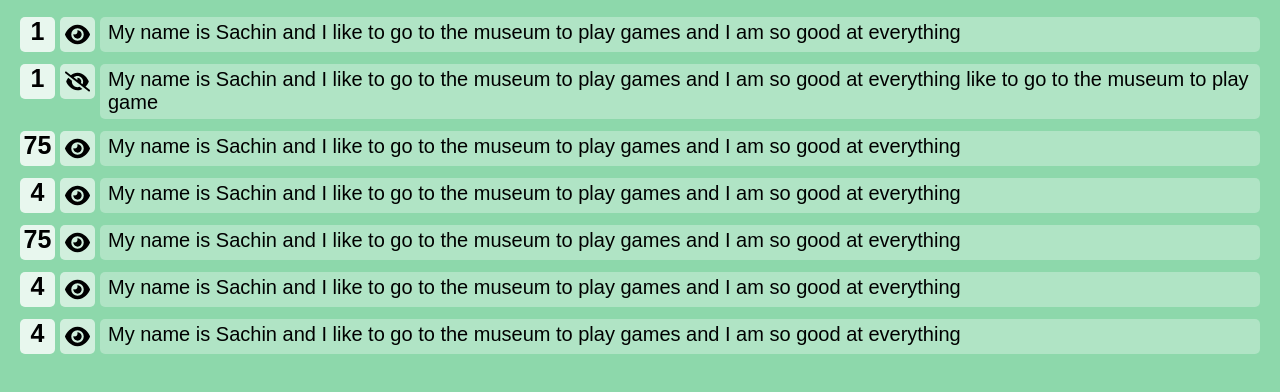
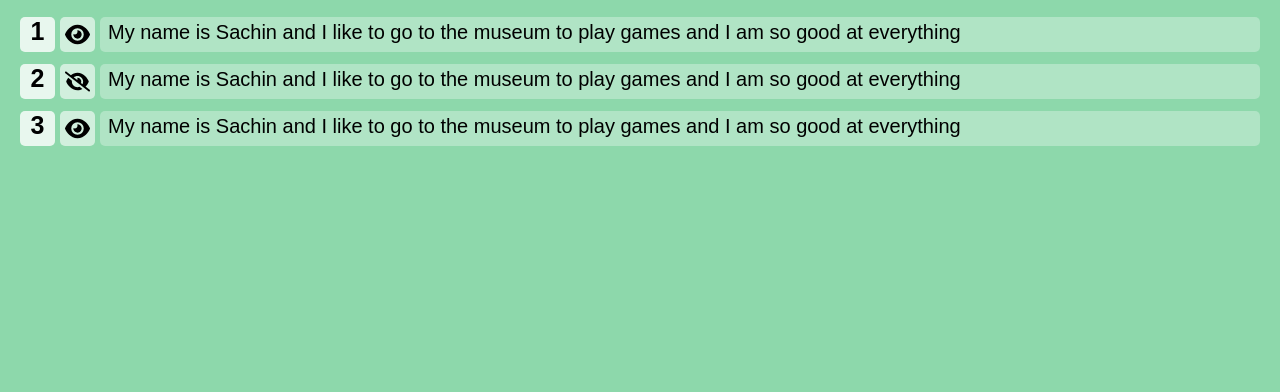
Before and after one commit to SachinVedGupta/chromeExtension, a plain HTML site: page index.html in a window 1280 px wide. Shown: the part 68-460 px from the top of the page. Drawn offline with Linux system fonts and the light colour scheme; a web font is replaced by a local one.

Commit message:
buttons work to hide/unhide

```diff
--- a/index.html
+++ b/index.html
@@ -13,32 +13,6 @@
 <body id="root">
   <h1>CeeP</h1>
 
-  <div id="thin-el">
-    <button id="num">
-      <h2>1</h2>
-    </button>
-    <button id="hide">
-      <svg xmlns="http://www.w3.org/2000/svg" viewBox="0 0 576 512"><!--!Font Awesome Free 6.5.2 by @fontawesome - https://fontawesome.com License - https://fontawesome.com/license/free Copyright 2024 Fonticons, Inc.--><path d="M288 32c-80.8 0-145.5 36.8-192.6 80.6C48.6 156 17.3 208 2.5 243.7c-3.3 7.9-3.3 16.7 0 24.6C17.3 304 48.6 356 95.4 399.4C142.5 443.2 207.2 480 288 480s145.5-36.8 192.6-80.6c46.8-43.5 78.1-95.4 93-131.1c3.3-7.9 3.3-16.7 0-24.6c-14.9-35.7-46.2-87.7-93-131.1C433.5 68.8 368.8 32 288 32zM144 256a144 144 0 1 1 288 0 144 144 0 1 1 -288 0zm144-64c0 35.3-28.7 64-64 64c-7.1 0-13.9-1.2-20.3-3.3c-5.5-1.8-11.9 1.6-11.7 7.4c.3 6.9 1.3 13.8 3.2 20.7c13.7 51.2 66.4 81.6 117.6 67.9s81.6-66.4 67.9-117.6c-11.1-41.5-47.8-69.4-88.6-71.1c-5.8-.2-9.2 6.1-7.4 11.7c2.1 6.4 3.3 13.2 3.3 20.3z"/></svg>
-    </button>
-    <div id="text-short">
-      <p id="p-short">My name is Sachin and I like to go to the museum to play games and I am so good at everything </p>
-    </div>
-  </div>
-
-
-
-  <div id="thin-el">
-    <button id="num">
-      <h2>1</h2>
-    </button>
-    <button id="hide">
-      <svg xmlns="http://www.w3.org/2000/svg" viewBox="0 0 640 512"><!--!Font Awesome Free 6.5.2 by @fontawesome - https://fontawesome.com License - https://fontawesome.com/license/free Copyright 2024 Fonticons, Inc.--><path d="M38.8 5.1C28.4-3.1 13.3-1.2 5.1 9.2S-1.2 34.7 9.2 42.9l592 464c10.4 8.2 25.5 6.3 33.7-4.1s6.3-25.5-4.1-33.7L525.6 386.7c39.6-40.6 66.4-86.1 79.9-118.4c3.3-7.9 3.3-16.7 0-24.6c-14.9-35.7-46.2-87.7-93-131.1C465.5 68.8 400.8 32 320 32c-68.2 0-125 26.3-169.3 60.8L38.8 5.1zM223.1 149.5C248.6 126.2 282.7 112 320 112c79.5 0 144 64.5 144 144c0 24.9-6.3 48.3-17.4 68.7L408 294.5c8.4-19.3 10.6-41.4 4.8-63.3c-11.1-41.5-47.8-69.4-88.6-71.1c-5.8-.2-9.2 6.1-7.4 11.7c2.1 6.4 3.3 13.2 3.3 20.3c0 10.2-2.4 19.8-6.6 28.3l-90.3-70.8zM373 389.9c-16.4 6.5-34.3 10.1-53 10.1c-79.5 0-144-64.5-144-144c0-6.9 .5-13.6 1.4-20.2L83.1 161.5C60.3 191.2 44 220.8 34.5 243.7c-3.3 7.9-3.3 16.7 0 24.6c14.9 35.7 46.2 87.7 93 131.1C174.5 443.2 239.2 480 320 480c47.8 0 89.9-12.9 126.2-32.5L373 389.9z"/></svg>
-    </button>
-    <div id="text-long">
-      <p id="p-long">My name is Sachin and I like to go to the museum to play games and I am so good at everything like to go to the museum to play game</p>
-    </div>
-  </div>
-
 
   <script src="script.js"></script>
 </body>
--- a/script.js
+++ b/script.js
@@ -1,36 +1,59 @@
 const page = document.getElementById("root")
 
-function renderABox(number, isHidden, theText) {
+console.log("st")
+
+function renderABox(number, isHidden, theText, uuid) {
 
   let textId = `text-long`
   let pId = `p-long`
+  let theSvg = `<svg xmlns="http://www.w3.org/2000/svg" viewBox="0 0 640 512"><!--!Font Awesome Free 6.5.2 by @fontawesome - https://fontawesome.com License - https://fontawesome.com/license/free Copyright 2024 Fonticons, Inc.--><path d="M38.8 5.1C28.4-3.1 13.3-1.2 5.1 9.2S-1.2 34.7 9.2 42.9l592 464c10.4 8.2 25.5 6.3 33.7-4.1s6.3-25.5-4.1-33.7L525.6 386.7c39.6-40.6 66.4-86.1 79.9-118.4c3.3-7.9 3.3-16.7 0-24.6c-14.9-35.7-46.2-87.7-93-131.1C465.5 68.8 400.8 32 320 32c-68.2 0-125 26.3-169.3 60.8L38.8 5.1zM223.1 149.5C248.6 126.2 282.7 112 320 112c79.5 0 144 64.5 144 144c0 24.9-6.3 48.3-17.4 68.7L408 294.5c8.4-19.3 10.6-41.4 4.8-63.3c-11.1-41.5-47.8-69.4-88.6-71.1c-5.8-.2-9.2 6.1-7.4 11.7c2.1 6.4 3.3 13.2 3.3 20.3c0 10.2-2.4 19.8-6.6 28.3l-90.3-70.8zM373 389.9c-16.4 6.5-34.3 10.1-53 10.1c-79.5 0-144-64.5-144-144c0-6.9 .5-13.6 1.4-20.2L83.1 161.5C60.3 191.2 44 220.8 34.5 243.7c-3.3 7.9-3.3 16.7 0 24.6c14.9 35.7 46.2 87.7 93 131.1C174.5 443.2 239.2 480 320 480c47.8 0 89.9-12.9 126.2-32.5L373 389.9z"/></svg>`
 
   if (isHidden) {
     textId = `text-short`
     pId = `p-short`
+    theSvg = `<svg xmlns="http://www.w3.org/2000/svg" viewBox="0 0 576 512"><!--!Font Awesome Free 6.5.2 by @fontawesome - https://fontawesome.com License - https://fontawesome.com/license/free Copyright 2024 Fonticons, Inc.--><path d="M288 32c-80.8 0-145.5 36.8-192.6 80.6C48.6 156 17.3 208 2.5 243.7c-3.3 7.9-3.3 16.7 0 24.6C17.3 304 48.6 356 95.4 399.4C142.5 443.2 207.2 480 288 480s145.5-36.8 192.6-80.6c46.8-43.5 78.1-95.4 93-131.1c3.3-7.9 3.3-16.7 0-24.6c-14.9-35.7-46.2-87.7-93-131.1C433.5 68.8 368.8 32 288 32zM144 256a144 144 0 1 1 288 0 144 144 0 1 1 -288 0zm144-64c0 35.3-28.7 64-64 64c-7.1 0-13.9-1.2-20.3-3.3c-5.5-1.8-11.9 1.6-11.7 7.4c.3 6.9 1.3 13.8 3.2 20.7c13.7 51.2 66.4 81.6 117.6 67.9s81.6-66.4 67.9-117.6c-11.1-41.5-47.8-69.4-88.6-71.1c-5.8-.2-9.2 6.1-7.4 11.7c2.1 6.4 3.3 13.2 3.3 20.3z"/></svg>`
   }
 
   const htmlCode = `
-    <div id="thin-el">
-      <button id="num">
+    <div class="thin-el">
+      <button class="num">
         <h2>${number}</h2>
       </button>
-      <button id="hide">
-        <svg xmlns="http://www.w3.org/2000/svg" viewBox="0 0 576 512"><!--!Font Awesome Free 6.5.2 by @fontawesome - https://fontawesome.com License - https://fontawesome.com/license/free Copyright 2024 Fonticons, Inc.--><path d="M288 32c-80.8 0-145.5 36.8-192.6 80.6C48.6 156 17.3 208 2.5 243.7c-3.3 7.9-3.3 16.7 0 24.6C17.3 304 48.6 356 95.4 399.4C142.5 443.2 207.2 480 288 480s145.5-36.8 192.6-80.6c46.8-43.5 78.1-95.4 93-131.1c3.3-7.9 3.3-16.7 0-24.6c-14.9-35.7-46.2-87.7-93-131.1C433.5 68.8 368.8 32 288 32zM144 256a144 144 0 1 1 288 0 144 144 0 1 1 -288 0zm144-64c0 35.3-28.7 64-64 64c-7.1 0-13.9-1.2-20.3-3.3c-5.5-1.8-11.9 1.6-11.7 7.4c.3 6.9 1.3 13.8 3.2 20.7c13.7 51.2 66.4 81.6 117.6 67.9s81.6-66.4 67.9-117.6c-11.1-41.5-47.8-69.4-88.6-71.1c-5.8-.2-9.2 6.1-7.4 11.7c2.1 6.4 3.3 13.2 3.3 20.3z"/></svg>
-      </button>
-      <div id=${textId}>
-        <p id=${pId}>${theText}</p>
+      <button class="hide" id="to-put-svg-${uuid}">${theSvg}</button>
+      <div id="text-${uuid}" class=${textId}>
+        <p id="p-${uuid}" class=${pId}>${theText}</p>
       </div>
     </div>
   `
 
-  page.innerHTML += htmlCode
+  let newElement = document.createElement("div")
+  newElement.innerHTML = htmlCode
+  page.appendChild(newElement);
+
+  let bu = document.getElementById(`to-put-svg-${uuid}`)
+  let textIdVar = document.getElementById(`text-${uuid}`)
+  let pIdVar = document.getElementById(`p-${uuid}`)
+
+
+  bu.addEventListener("click", function() {
+    if (isHidden) {
+      console.log("hidden")
+      bu.innerHTML = `<svg xmlns="http://www.w3.org/2000/svg" viewBox="0 0 640 512"><!--!Font Awesome Free 6.5.2 by @fontawesome - https://fontawesome.com License - https://fontawesome.com/license/free Copyright 2024 Fonticons, Inc.--><path d="M38.8 5.1C28.4-3.1 13.3-1.2 5.1 9.2S-1.2 34.7 9.2 42.9l592 464c10.4 8.2 25.5 6.3 33.7-4.1s6.3-25.5-4.1-33.7L525.6 386.7c39.6-40.6 66.4-86.1 79.9-118.4c3.3-7.9 3.3-16.7 0-24.6c-14.9-35.7-46.2-87.7-93-131.1C465.5 68.8 400.8 32 320 32c-68.2 0-125 26.3-169.3 60.8L38.8 5.1zM223.1 149.5C248.6 126.2 282.7 112 320 112c79.5 0 144 64.5 144 144c0 24.9-6.3 48.3-17.4 68.7L408 294.5c8.4-19.3 10.6-41.4 4.8-63.3c-11.1-41.5-47.8-69.4-88.6-71.1c-5.8-.2-9.2 6.1-7.4 11.7c2.1 6.4 3.3 13.2 3.3 20.3c0 10.2-2.4 19.8-6.6 28.3l-90.3-70.8zM373 389.9c-16.4 6.5-34.3 10.1-53 10.1c-79.5 0-144-64.5-144-144c0-6.9 .5-13.6 1.4-20.2L83.1 161.5C60.3 191.2 44 220.8 34.5 243.7c-3.3 7.9-3.3 16.7 0 24.6c14.9 35.7 46.2 87.7 93 131.1C174.5 443.2 239.2 480 320 480c47.8 0 89.9-12.9 126.2-32.5L373 389.9z"/></svg>`
+      isHidden = false
+      textIdVar.className = `text-long`
+      pIdVar.className = `p-long`
+    }
+    else {
+      console.log("nbo")
+      bu.innerHTML = `<svg xmlns="http://www.w3.org/2000/svg" viewBox="0 0 576 512"><!--!Font Awesome Free 6.5.2 by @fontawesome - https://fontawesome.com License - https://fontawesome.com/license/free Copyright 2024 Fonticons, Inc.--><path d="M288 32c-80.8 0-145.5 36.8-192.6 80.6C48.6 156 17.3 208 2.5 243.7c-3.3 7.9-3.3 16.7 0 24.6C17.3 304 48.6 356 95.4 399.4C142.5 443.2 207.2 480 288 480s145.5-36.8 192.6-80.6c46.8-43.5 78.1-95.4 93-131.1c3.3-7.9 3.3-16.7 0-24.6c-14.9-35.7-46.2-87.7-93-131.1C433.5 68.8 368.8 32 288 32zM144 256a144 144 0 1 1 288 0 144 144 0 1 1 -288 0zm144-64c0 35.3-28.7 64-64 64c-7.1 0-13.9-1.2-20.3-3.3c-5.5-1.8-11.9 1.6-11.7 7.4c.3 6.9 1.3 13.8 3.2 20.7c13.7 51.2 66.4 81.6 117.6 67.9s81.6-66.4 67.9-117.6c-11.1-41.5-47.8-69.4-88.6-71.1c-5.8-.2-9.2 6.1-7.4 11.7c2.1 6.4 3.3 13.2 3.3 20.3z"/></svg>`
+      isHidden = true
+      textIdVar.className = `text-short`
+      pIdVar.className = `p-short`
+    }
+  })
 
 }
 
-renderABox(75, true, "My name is Sachin and I like to go to the museum to play games and I am so good at everything")
-
-renderABox(4, false, "My name is Sachin and I like to go to the museum to play games and I am so good at everything")
-renderABox(75, true, "My name is Sachin and I like to go to the museum to play games and I am so good at everything")
-renderABox(4, false, "My name is Sachin and I like to go to the museum to play games and I am so good at everything")
-renderABox(4, false, "My name is Sachin and I like to go to the museum to play games and I am so good at everything")
+renderABox(1, true, "My name is Sachin and I like to go to the museum to play games and I am so good at everything", 4)
+renderABox(2, false, "My name is Sachin and I like to go to the museum to play games and I am so good at everything", 5)
+renderABox(3, true, "My name is Sachin and I like to go to the museum to play games and I am so good at everything", 6)
--- a/styles.css
+++ b/styles.css
@@ -34,7 +34,7 @@ img {
 
 }
 
-#hide {
+.hide {
   display: flex;
   flex-direction: row;
   height: 35px;
@@ -49,13 +49,13 @@ img {
 
 }
 
-#test {
+.test {
   display: flex;
   align-items: flex-start;
 }
 
 
-#thin-el {
+.thin-el {
   display: flex;
   flex-direction: row;
   margin: 0 20px 12px 20px;
@@ -65,7 +65,7 @@ img {
 }
 
 
-#num {
+.num {
   margin: 0;
   padding: 0;
   background-color: rgba(255, 255, 255, 0.8);
@@ -81,7 +81,7 @@ img {
 
 
 
-#text-short {
+.text-short {
 
   display: flex;
   flex-direction: row;
@@ -94,7 +94,7 @@ img {
 
 }
 
-#p-short {
+.p-short {
   font-size: 20px;
   margin: 0 8px;
   flex: 1;
@@ -106,7 +106,7 @@ img {
 
 }
 
-#text-long {
+.text-long {
 
   display: flex;
   flex-direction: row;
@@ -117,7 +117,7 @@ img {
 
 }
 
-#p-long {
+.p-long {
   font-size: 20px;
   padding: 0 8px;
   border-radius: 5px;
@@ -132,3 +132,9 @@ img {
 
 
 }
+
+
+
+button {
+  cursor: pointer;
+}
```
